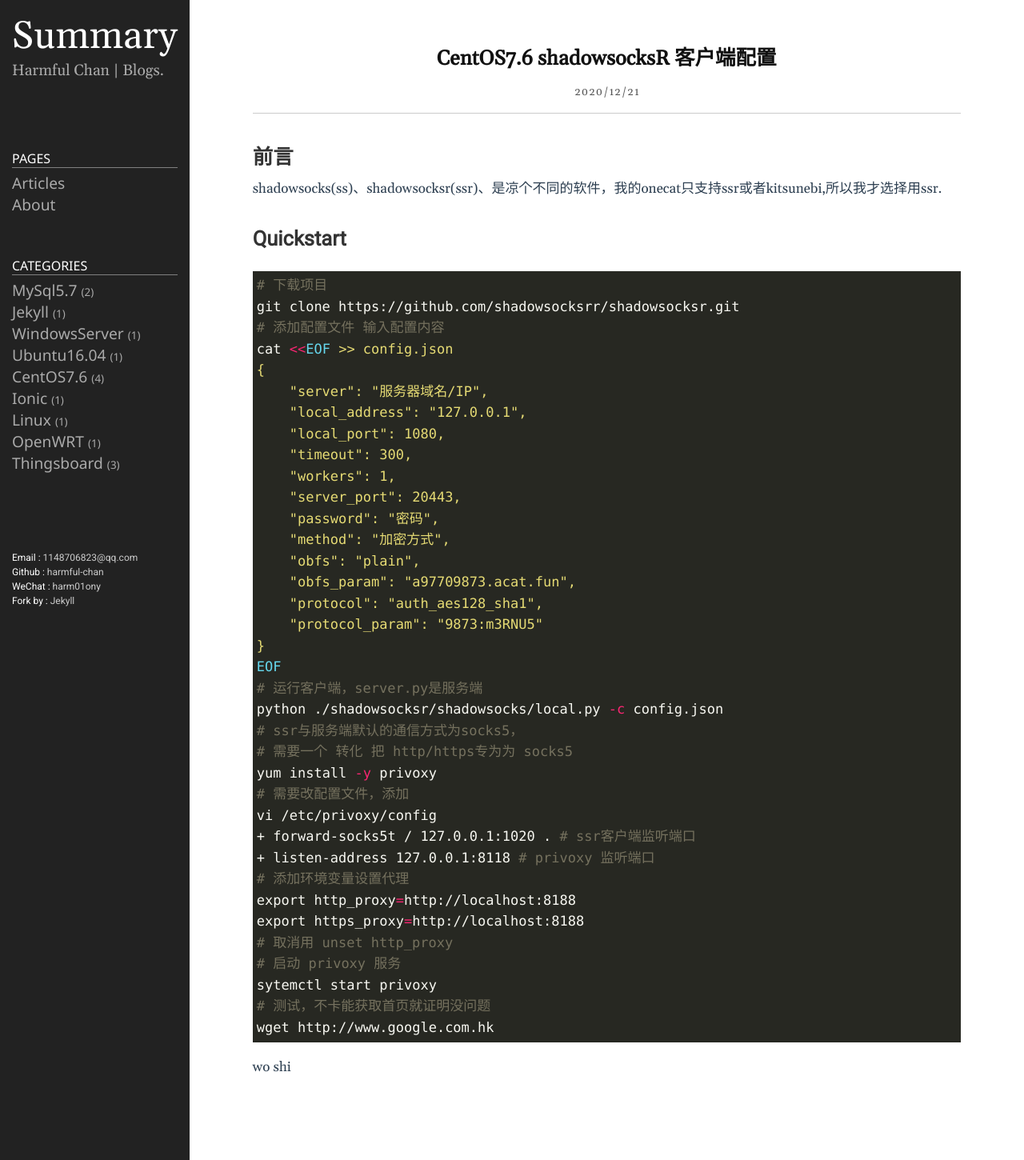
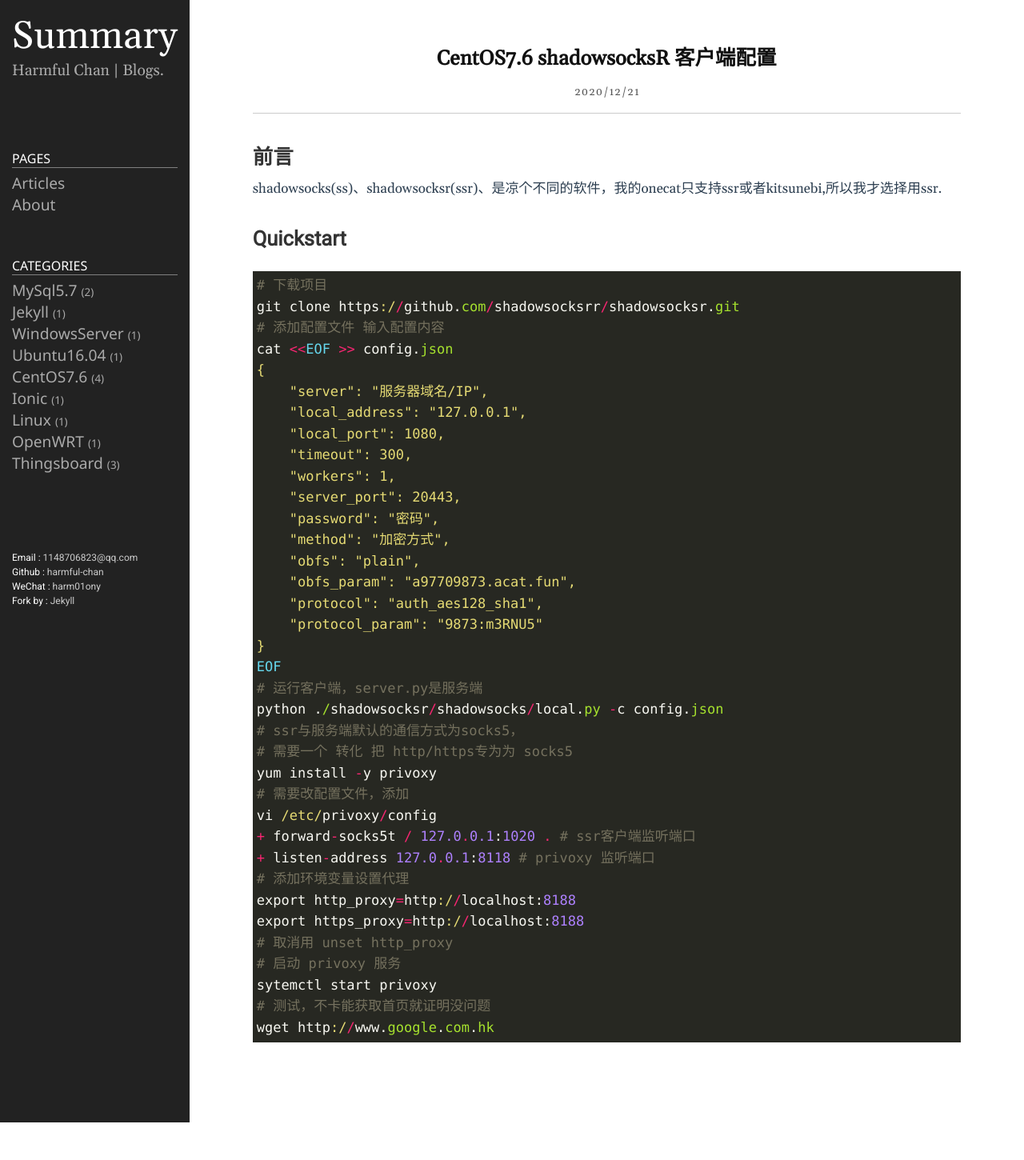
Before and after one commit to harmful-chan/pages, a Jekyll site: the page built from _posts/2020-12-21-CentOS7.6-shadowsocksR-客户端配置.md, in a window 1280 px wide. Shown: the whole page at 80% size. Built offline with Jekyll 4.4.1, drawn with Linux system fonts in a browser that asks for light colours; after the commit the page ends 1403 px from its top, so only the background shows below that.

Commit message:
change script type.

````diff
--- a/_posts/2020-12-21-CentOS7.6-shadowsocksR-客户端配置.md
+++ b/_posts/2020-12-21-CentOS7.6-shadowsocksR-客户端配置.md
@@ -8,7 +8,7 @@ category: CentOS7.6
 shadowsocks(ss)、shadowsocksr(ssr)、是凉个不同的软件，我的onecat只支持ssr或者kitsunebi,所以我才选择用ssr.
 
 ## Quickstart
-```shell
+```ruby
 # 下载项目
 git clone https://github.com/shadowsocksrr/shadowsocksr.git
 # 添加配置文件 输入配置内容
@@ -46,4 +46,3 @@ sytemctl start privoxy
 # 测试，不卡能获取首页就证明没问题
 wget http://www.google.com.hk
 ```
-wo shi
````
